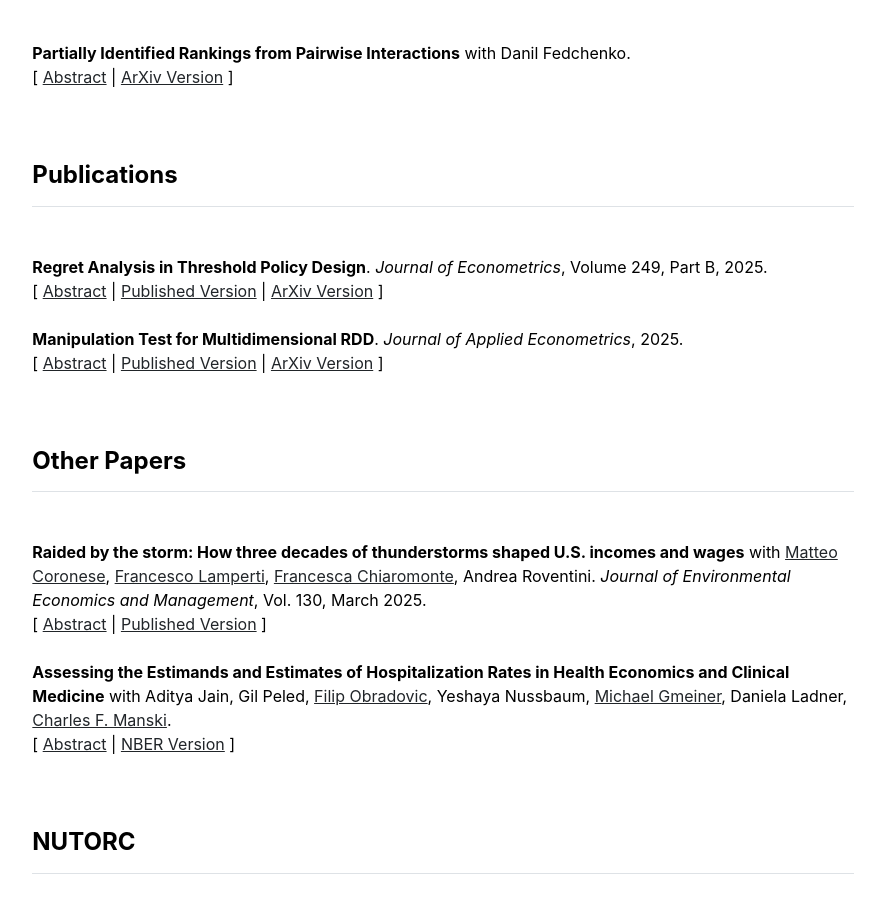
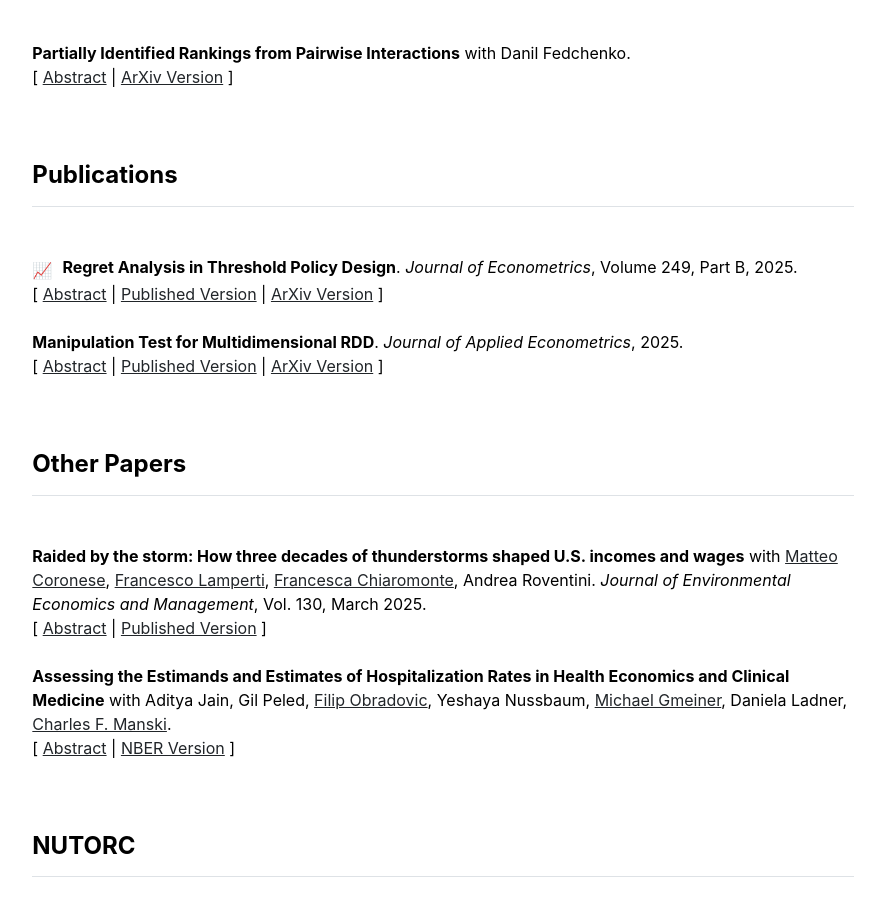
Before and after one commit to fedecrp/fedecrp.github.io, a Jekyll site: the page built from index.md, in a window 1280 px wide and 900 px high, scrolled down 646 px. Shown: the whole window, without its empty margins (197-1082 px from the left). Built offline with Jekyll 4.4.1, drawn with Linux system fonts in a browser that asks for light colours.

Commit message:
Update publications.html

```diff
--- a/_includes/publications.html
+++ b/_includes/publications.html
@@ -6,6 +6,7 @@
       <!-- First paper -->
       <li class="mb-4">
         <div>
+          <span class="paper-icon" role="img" aria-label="chart">📈</span>
           <strong>Regret Analysis in Threshold Policy Design</strong>.
           <em>Journal of Econometrics</em>, Volume 249, Part B, 2025.
         </div>
```
